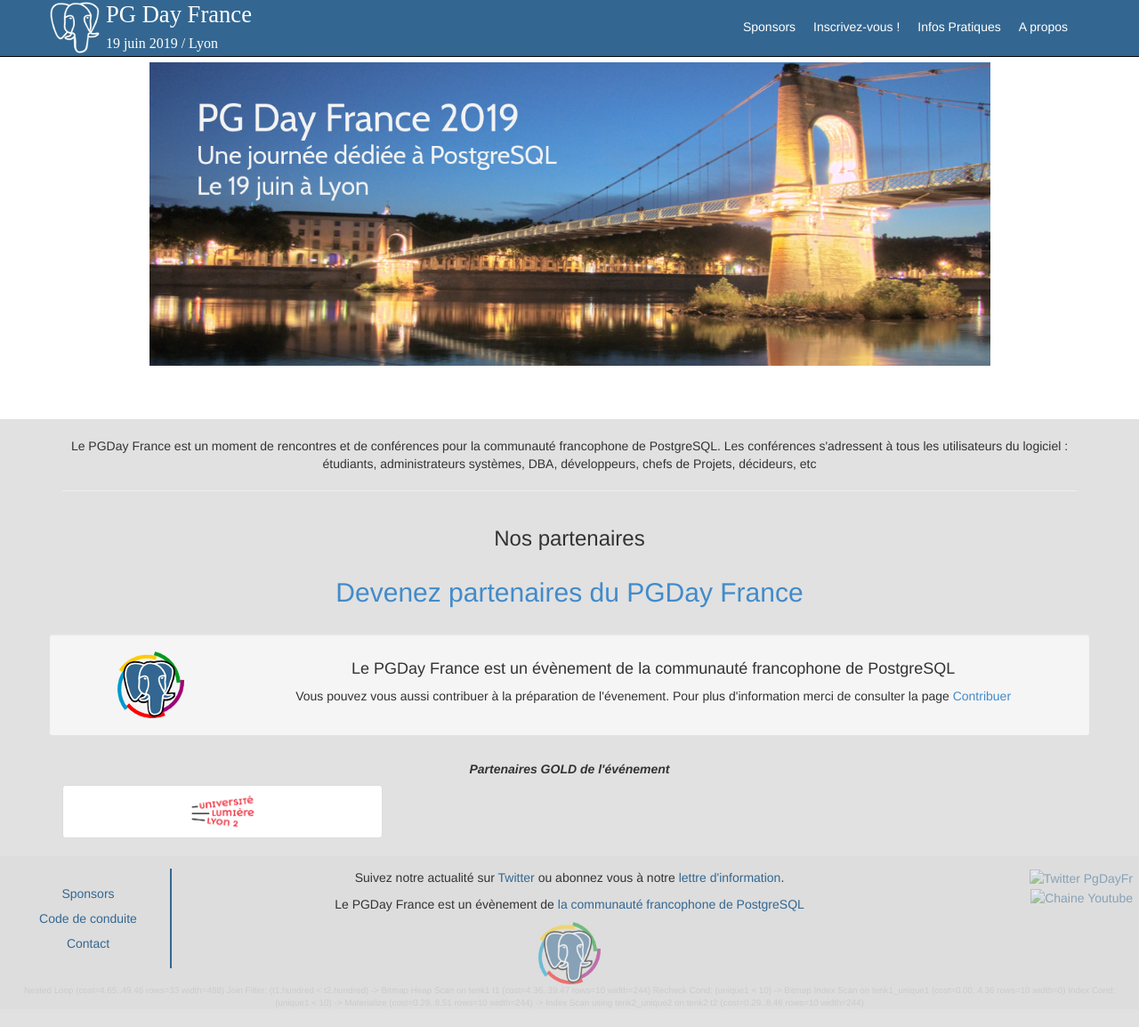
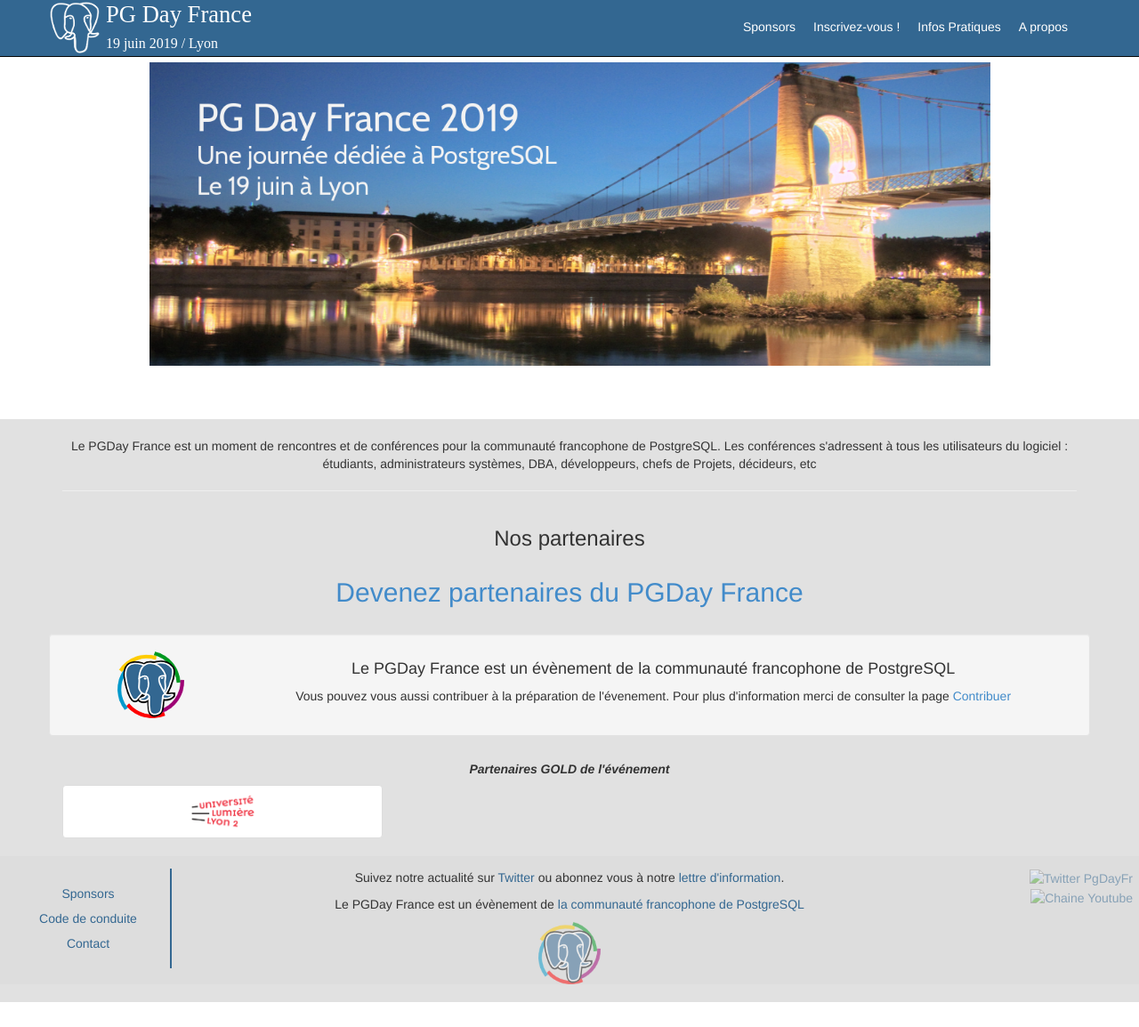
Before and after one commit to postgresqlfr/2024.pgday.fr, a Jekyll site: the page built from index.html, in a window 1280 px wide and 1154 px high. Shown: the whole window at 89% size. Built offline with Jekyll 4.4.1, drawn with Linux system fonts in a browser that asks for light colours.

Commit message:
Suppression de la ligne SQL du footer

```diff
--- a/_layouts/default.html
+++ b/_layouts/default.html
@@ -149,17 +149,6 @@
 
             </div>
         </div>
-
-        <p class="pg_sql">
-            Nested Loop  (cost=4.65..49.46 rows=33 width=488)
-            Join Filter: (t1.hundred < t2.hundred)
-            ->  Bitmap Heap Scan on tenk1 t1  (cost=4.36..39.47 rows=10 width=244)
-                  Recheck Cond: (unique1 < 10)
-                  ->  Bitmap Index Scan on tenk1_unique1  (cost=0.00..4.36 rows=10 width=0)
-                        Index Cond: (unique1 < 10)
-            ->  Materialize  (cost=0.29..8.51 rows=10 width=244)
-                  ->  Index Scan using tenk2_unique2 on tenk2 t2  (cost=0.29..8.46 rows=10 width=244)
-        </p>
   </footer>
 
     <!-- JavaScript -->
```
Also changed, not shown: _layouts/1colonne.html (+0 -11 lines).
